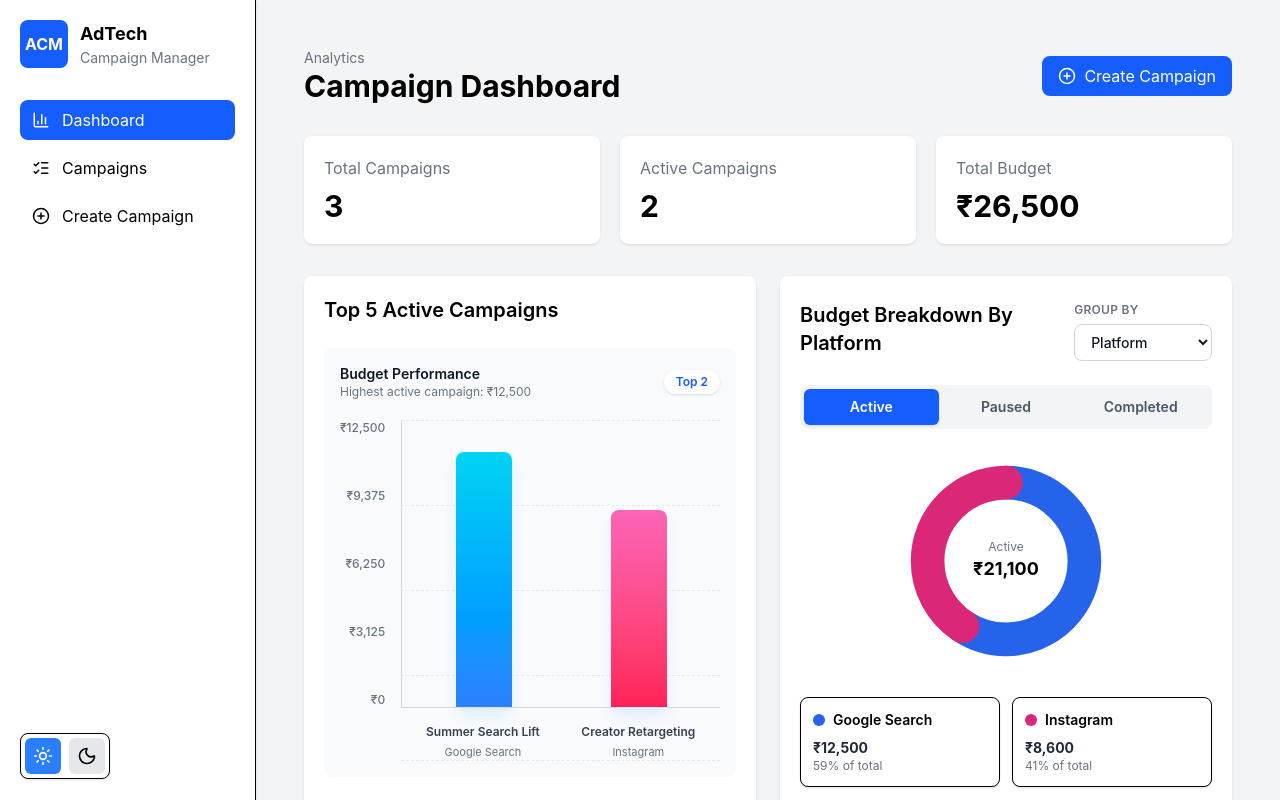
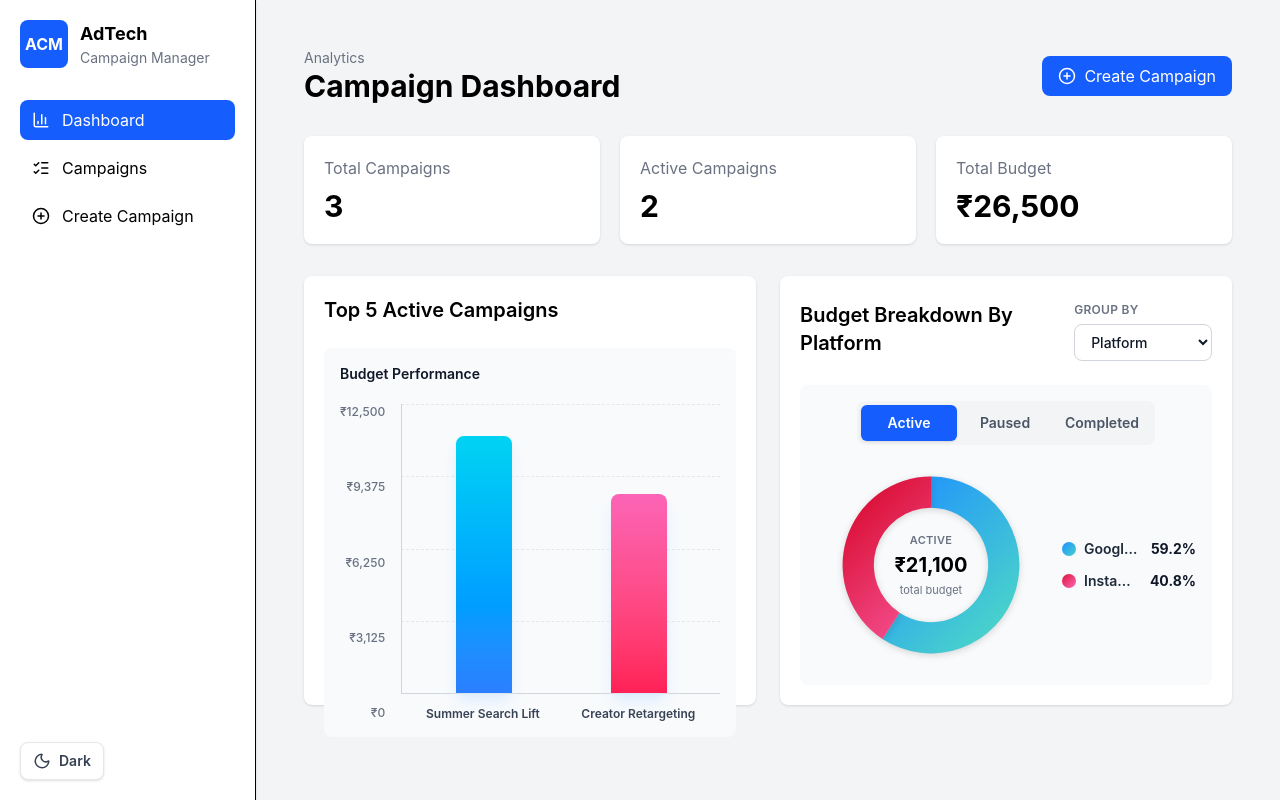
Before and after one commit to nishitavemula14/ADTECH-CAMPAIGN-MANAGER, a React (Vite) app in the folder adtech-campaign-manager/: page / in a window 1280 px wide. Built offline with nearby package versions, Linux system fonts and the light colour scheme.

Commit message:
feat: improve bar chart layout and styling

```diff
--- a/adtech-campaign-manager/src/Components/molecules/barChart.jsx
+++ b/adtech-campaign-manager/src/Components/molecules/barChart.jsx
@@ -28,37 +28,31 @@ export default function BarChart({ data }) {
   ];
 
   return (
-    <div className="relative w-full rounded-lg bg-slate-50 p-4">
-      <div className="mb-5 flex items-center justify-between gap-4">
+    <div className="relative flex h-full min-h-0 w-full flex-col overflow-hidden rounded-lg bg-slate-50 p-3 dark:bg-slate-950 sm:p-4">
+      <div className="mb-5 flex shrink-0 items-center justify-between gap-4">
         <div>
-          <p className="text-sm font-semibold text-gray-900">
+          <p className="text-sm font-semibold text-gray-900 dark:text-slate-100">
             Budget Performance
           </p>
-          <p className="text-xs text-gray-500">
-            Highest active campaign: {formatCurrency(maxBudget)}
-          </p>
+        </div>
       </div>
 
-        <span className="rounded-full bg-white px-3 py-1 text-xs font-semibold text-blue-600 shadow-sm">
-          Top {data.length}
-        </span>
-      </div>
-
-      <div className="flex gap-3">
-        <div className="flex h-72 flex-col justify-between pr-1 text-right text-xs font-medium text-gray-500">
+      <div className="flex min-h-0 flex-1 gap-2 overflow-hidden sm:gap-3">
+        <div className="flex h-full min-h-56 shrink-0 flex-col justify-between pr-1 text-right text-[10px] font-medium text-gray-500 dark:text-slate-400 sm:min-h-48 sm:text-xs">
           {yAxisValues.map((value) => (
             <span key={value}>{formatCurrency(value)}</span>
           ))}
         </div>
 
-        <div className="relative flex-1">
+        <div className="flex min-w-0 flex-1 flex-col">
+          <div className="relative min-h-56 flex-1 sm:min-h-48">
             <div className="absolute inset-0 flex flex-col justify-between">
               {yAxisValues.map((value) => (
-              <span key={value} className="border-t border-dashed border-gray-200" />
+                <span key={value} className="border-t border-dashed border-gray-200 dark:border-slate-800" />
               ))}
             </div>
 
-          <div className="relative flex h-72 items-end justify-around gap-4 border-b border-l border-gray-300 px-3">
+            <div className="relative flex h-full items-end justify-around gap-2 border-b border-l border-gray-300 px-2 dark:border-slate-700 sm:gap-4 sm:px-3">
               {data.map((campaign, index) => {
                 const budget = Number(campaign.budget);
                 const height = Math.max((budget / maxBudget) * 100, 6);
@@ -67,43 +61,43 @@ export default function BarChart({ data }) {
                 return (
                   <div
                     key={campaign.id}
-                  className="group flex h-full min-w-14 flex-1 flex-col items-center justify-end"
+                    className="group flex h-full min-w-0 flex-1 flex-col items-center justify-end"
                     onMouseEnter={() => setHoveredCampaign(campaign)}
                     onMouseLeave={() => setHoveredCampaign(null)}
                   >
-                  <p className="mb-2 rounded-full bg-white px-2 py-1 text-xs font-bold text-gray-700 opacity-0 shadow-sm transition group-hover:opacity-100">
+                    <p className="mb-2 rounded-full bg-white px-2 py-1 text-xs font-bold text-gray-700 opacity-0 shadow-sm transition group-hover:opacity-100 dark:bg-slate-900 dark:text-slate-200">
                       {formatCurrency(budget)}
                     </p>
 
                     <div
-                    className={`w-full max-w-14 rounded-t-lg bg-gradient-to-t ${color} shadow-lg shadow-blue-100 transition-all duration-300 group-hover:scale-x-110 group-hover:brightness-110`}
+                      className={`w-full max-w-14 rounded-t-lg bg-gradient-to-t ${color} shadow-lg shadow-blue-100 transition-all duration-300 group-hover:scale-x-105 group-hover:brightness-110 dark:shadow-none`}
                       style={{ height: `${height}%` }}
                     />
                   </div>
                 );
               })}
             </div>
+          </div>
 
-          <div className="mt-4 flex justify-around gap-4 px-3">
+          <div
+            className="grid shrink-0 gap-2 px-2 pt-3 sm:gap-4 sm:px-3"
+            style={{ gridTemplateColumns: `repeat(${data.length}, minmax(0, 1fr))` }}
+          >
             {data.map((campaign) => (
-              <div
+              <p
                 key={campaign.id}
-                className="min-w-14 flex-1 text-center"
+                title={campaign.name}
+                className="line-clamp-2 min-w-0 text-center text-[11px] font-semibold leading-tight text-gray-700 dark:text-slate-200 sm:text-xs"
               >
-                <p className="line-clamp-2 text-xs font-semibold text-gray-700">
                 {campaign.name}
               </p>
-                <p className="mt-1 text-[11px] text-gray-500">
-                  {campaign.platform}
-                </p>
-              </div>
             ))}
           </div>
         </div>
       </div>
 
       {hoveredCampaign && (
-        <div className="absolute right-4 top-20 z-10 w-56 rounded-lg border border-gray-200 bg-white p-3 text-sm shadow-xl">
+        <div className="absolute right-4 top-20 z-10 w-56 rounded-lg border border-gray-200 bg-white p-3 text-sm shadow-xl dark:border-slate-700 dark:bg-slate-900">
           <p className="font-bold text-violet-600">
             {hoveredCampaign.name}
           </p>
--- a/adtech-campaign-manager/src/Components/molecules/donutChart.jsx
+++ b/adtech-campaign-manager/src/Components/molecules/donutChart.jsx
@@ -1,31 +1,42 @@
 import { useState } from "react";
 
 const GROUP_COLORS = {
-  "Google Search": "#2563EB",
-  "Google Ads": "#2563EB",
-  Facebook: "#16A34A",
-  Instagram: "#DB2777",
-  LinkedIn: "#7C3AED",
-  YouTube: "#F97316",
-  Twitter: "#0891B2",
-  X: "#0F766E",
-  All: "#64748B",
-  "18-24": "#06B6D4",
-  "25-34": "#22C55E",
-  "35-44": "#F59E0B",
-  "35+": "#EF4444",
-  "45+": "#7C3AED",
+  "Google Search": "royalblue",
+  "Google Ads": "royalblue",
+  Facebook: "forestgreen",
+  Instagram: "mediumvioletred",
+  LinkedIn: "blueviolet",
+  YouTube: "darkorange",
+  Twitter: "darkcyan",
+  X: "teal",
+  All: "slategray",
+  "18-24": "darkturquoise",
+  "25-34": "limegreen",
+  "35-44": "orange",
+  "35+": "tomato",
+  "45+": "blueviolet",
 };
 
 const FALLBACK_COLORS = [
-  "#2563EB",
-  "#16A34A",
-  "#DB2777",
-  "#F97316",
-  "#7C3AED",
-  "#0891B2",
-  "#DC2626",
-  "#65A30D",
+  "royalblue",
+  "forestgreen",
+  "mediumvioletred",
+  "darkorange",
+  "blueviolet",
+  "darkcyan",
+  "firebrick",
+  "yellowgreen",
+];
+
+const DONUT_GRADIENTS = [
+  ["dodgerblue", "mediumturquoise"],
+  ["crimson", "hotpink"],
+  ["mediumseagreen", "lightseagreen"],
+  ["orange", "sandybrown"],
+  ["mediumslateblue", "royalblue"],
+  ["darkturquoise", "deepskyblue"],
+  ["tomato", "firebrick"],
+  ["yellowgreen", "olivedrab"],
 ];
 
 function formatCurrency(value) {
@@ -36,19 +47,60 @@ function getColor(name, index) {
   return GROUP_COLORS[name] || FALLBACK_COLORS[index % FALLBACK_COLORS.length];
 }
 
+function getGradient(index) {
+  return DONUT_GRADIENTS[index % DONUT_GRADIENTS.length];
+}
+
+function polarToCartesian(center, radius, angleInDegrees) {
+  const angleInRadians = ((angleInDegrees - 90) * Math.PI) / 180;
+
+  return {
+    x: center + radius * Math.cos(angleInRadians),
+    y: center + radius * Math.sin(angleInRadians),
+  };
+}
+
+function describeDonutSegment(startAngle, endAngle, outerRadius, innerRadius) {
+  const center = 60;
+  const largeArcFlag = endAngle - startAngle > 180 ? 1 : 0;
+  const outerStart = polarToCartesian(center, outerRadius, startAngle);
+  const outerEnd = polarToCartesian(center, outerRadius, endAngle);
+  const innerStart = polarToCartesian(center, innerRadius, startAngle);
+  const innerEnd = polarToCartesian(center, innerRadius, endAngle);
+
+  if (endAngle - startAngle >= 359.99) {
+    return [
+      `M ${center} ${center - outerRadius}`,
+      `A ${outerRadius} ${outerRadius} 0 1 1 ${center} ${center + outerRadius}`,
+      `A ${outerRadius} ${outerRadius} 0 1 1 ${center} ${center - outerRadius}`,
+      `M ${center} ${center - innerRadius}`,
+      `A ${innerRadius} ${innerRadius} 0 1 0 ${center} ${center + innerRadius}`,
+      `A ${innerRadius} ${innerRadius} 0 1 0 ${center} ${center - innerRadius}`,
+      "Z",
+    ].join(" ");
+  }
+
+  return [
+    `M ${outerStart.x} ${outerStart.y}`,
+    `A ${outerRadius} ${outerRadius} 0 ${largeArcFlag} 1 ${outerEnd.x} ${outerEnd.y}`,
+    `L ${innerEnd.x} ${innerEnd.y}`,
+    `A ${innerRadius} ${innerRadius} 0 ${largeArcFlag} 0 ${innerStart.x} ${innerStart.y}`,
+    "Z",
+  ].join(" ");
+}
+
 export default function BudgetDonutChart({
   data,
   totalBudget,
-  groupBy,
   selectedStatus,
   statusOptions,
   onStatusChange,
 }) {
   const [hoveredItem, setHoveredItem] = useState(null);
-  const radius = 42;
-  const circumference = 2 * Math.PI * radius;
-  const groupLabel = groupBy === "ageGroup" ? "Age" : "Platform";
-  const detailLabel = groupBy === "ageGroup" ? "Platform" : "Age";
+  const outerRadius = 51;
+  const innerRadius = 33;
+  const selectedStatusLabel =
+    selectedStatus.charAt(0).toUpperCase() + selectedStatus.slice(1);
 
   const segments = data.reduce((items, item, index) => {
     const previousOffset =
@@ -62,16 +114,26 @@ export default function BudgetDonutChart({
       {
         ...item,
         color: getColor(item.name, index),
+        gradient: getGradient(index),
         offset: previousOffset,
         percentage,
       },
     ];
   }, []);
+  const focusedItem = hoveredItem || null;
+  const centerValue = focusedItem
+    ? formatCurrency(focusedItem.budget)
+    : formatCurrency(totalBudget);
+  const centerLabel = focusedItem ? focusedItem.name : selectedStatusLabel;
+  const centerSubLabel = focusedItem
+    ? `${(focusedItem.percentage * 100).toFixed(1)}% of total`
+    : "total budget";
+  const tooltipCampaign = hoveredItem?.campaigns?.[0];
 
   return (
-    <div className="flex w-full flex-col items-center">
-      <div className="mb-5 flex w-full justify-center">
-        <div className="grid w-full max-w-md grid-cols-3 rounded-lg bg-gray-100 p-1">
+    <div className="relative flex h-full min-h-0 w-full flex-col overflow-hidden rounded-lg bg-slate-50 p-3 dark:bg-slate-950 sm:p-4">
+      <div className="mb-4 flex w-full shrink-0 justify-center">
+        <div className="grid w-full grid-cols-3 rounded-lg bg-gray-100 p-1 dark:bg-slate-800 sm:inline-flex sm:w-auto">
           {statusOptions.map((status) => {
             const isActive = selectedStatus === status.value;
 
@@ -80,10 +142,10 @@ export default function BudgetDonutChart({
                 key={status.value}
                 type="button"
                 onClick={() => onStatusChange(status.value)}
-                className={`rounded-md px-3 py-2 text-sm font-semibold transition ${
+                className={`h-9 rounded-md px-2 text-xs font-semibold transition sm:min-w-24 sm:px-3 sm:text-sm ${
                   isActive
                     ? "bg-blue-600 text-white shadow"
-                    : "text-gray-600 hover:bg-white hover:text-gray-900"
+                    : "text-gray-600 hover:bg-white hover:text-gray-900 dark:text-slate-300 dark:hover:bg-slate-700 dark:hover:text-white"
                 }`}
               >
                 {status.label}
@@ -93,146 +155,164 @@ export default function BudgetDonutChart({
         </div>
       </div>
 
-      <div className="relative h-56 w-56">
+      <div className="grid min-h-0 w-full flex-1 grid-cols-1 gap-4 overflow-visible lg:grid-cols-[minmax(230px,0.78fr)_minmax(0,1fr)]">
+        <div className="relative flex min-h-0 items-center justify-center">
+          <div className="relative h-44 w-44 shrink-0 sm:h-52 sm:w-52">
             {data.length > 0 ? (
               <>
-            <svg viewBox="0 0 120 120" className="h-full w-full -rotate-90">
+                <svg
+                  viewBox="0 0 120 120"
+                  className="h-full w-full"
+                >
+                  <defs>
+                    {segments.map((item, index) => (
+                      <linearGradient
+                        key={item.name}
+                        id={`donut-gradient-${index}`}
+                        x1="24"
+                        x2="96"
+                        y1="24"
+                        y2="96"
+                        gradientUnits="userSpaceOnUse"
+                      >
+                        <stop offset="0%" stopColor={item.gradient[0]} />
+                        <stop offset="100%" stopColor={item.gradient[1]} />
+                      </linearGradient>
+                    ))}
+                  </defs>
+
                   <circle
                     cx="60"
                     cy="60"
-                r={radius}
+                    r="42"
                     fill="none"
-                stroke="#E5E7EB"
+                    stroke="currentColor"
                     strokeWidth="18"
+                    className="text-gray-200 dark:text-slate-800"
                   />
 
-              {segments.map((item) => {
-                const length = item.percentage * circumference;
-                const dashOffset = -item.offset * circumference;
+                  {segments.map((item, index) => {
+                    const startAngle = item.offset * 360;
+                    const endAngle = startAngle + item.percentage * 360;
+                    const isFocused = focusedItem?.name === item.name;
+
                     return (
-                  <circle
+                      <path
                         key={item.name}
-                    cx="60"
-                    cy="60"
-                    r={radius}
-                    fill="none"
-                    stroke={item.color}
-                    strokeWidth="18"
-                    strokeDasharray={`${length} ${circumference}`}
-                    strokeDashoffset={dashOffset}
-                    strokeLinecap="round"
-                    className="cursor-pointer transition-all duration-300 hover:opacity-80"
-                    onMouseEnter={() =>
-                      setHoveredItem({
-                        ...item,
-                        percentage: item.percentage * 100,
-                      })
-                    }
+                        d={describeDonutSegment(
+                          startAngle,
+                          endAngle,
+                          outerRadius,
+                          innerRadius
+                        )}
+                        fill={`url(#donut-gradient-${index})`}
+                        fillRule="evenodd"
+                        className={`cursor-pointer drop-shadow-sm transition-all duration-300 dark:drop-shadow-none ${
+                          focusedItem && !isFocused
+                            ? "opacity-35"
+                            : "opacity-100 hover:brightness-110"
+                        }`}
+                        onMouseEnter={() => setHoveredItem(item)}
                         onMouseLeave={() => setHoveredItem(null)}
                       />
                     );
                   })}
                 </svg>
 
-            <div className="absolute inset-0 flex flex-col items-center justify-center">
-              <p className="text-xs text-gray-500">
-                {selectedStatus.charAt(0).toUpperCase() + selectedStatus.slice(1)}
+                <div className="absolute inset-0 flex flex-col items-center justify-center px-6 text-center">
+                  <p className="max-w-24 truncate text-[11px] font-semibold uppercase tracking-wide text-gray-500 dark:text-slate-400">
+                    {centerLabel}
                   </p>
-              <h2 className="text-lg font-bold">
-                {formatCurrency(totalBudget)}
+                  <h2 className="mt-1 text-xl font-bold leading-tight">
+                    {centerValue}
                   </h2>
+                  <p className="mt-1 text-[11px] text-gray-500 dark:text-slate-400">
+                    {centerSubLabel}
+                  </p>
                 </div>
               </>
             ) : (
-          <div className="flex h-full w-full items-center justify-center rounded-full border-[18px] border-gray-200">
+              <div className="flex h-full w-full items-center justify-center rounded-full border-[18px] border-gray-200 dark:border-slate-800">
                 <div className="px-4 text-center">
-              <p className="text-xs font-medium text-gray-500">
-                {selectedStatus.charAt(0).toUpperCase() + selectedStatus.slice(1)}
+                  <p className="text-xs font-medium text-gray-500 dark:text-slate-400">
+                    {selectedStatusLabel}
                   </p>
-              <p className="mt-1 text-sm font-bold text-gray-400">
+                  <p className="mt-1 text-sm font-bold text-gray-400 dark:text-slate-500">
                     No {selectedStatus} data
                   </p>
                 </div>
               </div>
             )}
-
-        {hoveredItem && (
-          <div className="absolute left-1/2 top-1/2 z-10 w-64 -translate-x-1/2 translate-y-6 rounded-lg border border-gray-200 bg-white p-3 text-left shadow-lg">
-            <div className="mb-2 flex items-center gap-2">
-              <span
-                className="h-3 w-3 rounded-full"
-                style={{ backgroundColor: hoveredItem.color }}
-              />
-              <p
-                className="text-sm font-bold"
-                style={{ color: hoveredItem.color }}
-              >
-                {groupLabel}: {hoveredItem.name}
-              </p>
+          </div>
         </div>
 
-            <p className="text-sm font-semibold text-emerald-600">
-              Budget: {formatCurrency(hoveredItem.budget)}
-            </p>
-            <p className="text-xs font-medium text-sky-600">
-              {hoveredItem.percentage.toFixed(1)}% of total
-            </p>
-
-            <div className="mt-2 max-h-28 space-y-1 overflow-auto border-t border-gray-100 pt-2">
-              {hoveredItem.campaigns.map((campaign) => (
-                <div key={campaign.id} className="text-xs leading-5">
-                  <p className="font-semibold text-violet-600">
-                    {campaign.name}
-                  </p>
-                  <p className="text-rose-600">
-                    {detailLabel}:{" "}
-                    {groupBy === "ageGroup"
-                      ? campaign.platform
-                      : campaign.ageGroup}
-                  </p>
-                  <p className="text-emerald-600">
-                    Budget: {formatCurrency(campaign.budget)}
-                  </p>
-                </div>
-              ))}
-            </div>
-          </div>
-        )}
-      </div>
-
-      {segments.length > 0 && (
-      <div className="mt-6 grid w-full grid-cols-1 gap-3 sm:grid-cols-2">
+        <div className="min-h-0 overflow-hidden">
+          {segments.length > 0 ? (
+            <div className="flex h-full flex-col justify-center gap-3">
               {segments.map((item) => {
                 const percentage =
                   totalBudget === 0
                     ? 0
-              : ((item.budget / totalBudget) * 100).toFixed(0);
+                    : ((item.budget / totalBudget) * 100).toFixed(1);
 
                 return (
                   <div
                     key={item.name}
-              className="rounded-lg border bg-white p-3 shadow-sm transition hover:shadow-md"
+                    className="grid grid-cols-[minmax(0,1fr)_auto] items-center gap-3"
                   >
+                    <div className="min-w-0">
                       <div className="flex items-center gap-2">
                         <span
-                  className="h-3 w-3 rounded-full"
-                  style={{ backgroundColor: item.color }}
+                          className="h-3.5 w-3.5 shrink-0 rounded-full"
+                          style={{
+                            background: `linear-gradient(135deg, ${item.gradient[0]}, ${item.gradient[1]})`,
+                          }}
                         />
-                <p className="text-sm font-semibold">{item.name}</p>
+                        <p className="truncate text-sm font-semibold text-gray-800 dark:text-slate-200">
+                          {item.name}
+                        </p>
+                      </div>
                     </div>
 
-              <div className="mt-2">
-                <p className="text-sm font-bold text-gray-800">
-                  {formatCurrency(item.budget)}
-                </p>
-                <p className="text-xs text-gray-500">
-                  {percentage}% of total
+                    <div className="text-right">
+                      <p className="text-sm font-bold text-gray-900 dark:text-slate-100">
+                        {percentage}%
                       </p>
                     </div>
                   </div>
                 );
               })}
             </div>
+          ) : (
+            <div className="flex h-full items-center justify-center rounded-lg border border-dashed border-gray-200 p-6 text-center text-sm font-semibold text-gray-400 dark:border-slate-800 dark:text-slate-500">
+              No {selectedStatus} campaign values
+            </div>
+          )}
+        </div>
+      </div>
+
+      {hoveredItem && tooltipCampaign && (
+        <div className="pointer-events-none absolute left-1/2 top-24 z-20 w-56 -translate-x-1/2 rounded-lg border border-gray-200 bg-white p-3 text-sm shadow-xl dark:border-slate-700 dark:bg-slate-900 sm:left-[210px] sm:top-28 sm:translate-x-0">
+          <p className="truncate font-bold text-violet-600">
+            {tooltipCampaign.name}
+          </p>
+          <p className="mt-1 font-semibold text-emerald-600">
+            Budget: {formatCurrency(tooltipCampaign.budget)}
+          </p>
+          <p className="text-sky-600">
+            Platform: {tooltipCampaign.platform}
+          </p>
+          <p className="text-rose-600">
+            Age: {tooltipCampaign.ageGroup}
+          </p>
+
+          {hoveredItem.campaigns.length > 1 && (
+            <p className="mt-2 text-xs font-semibold text-gray-500 dark:text-slate-400">
+              +{hoveredItem.campaigns.length - 1} more campaign
+              {hoveredItem.campaigns.length - 1 === 1 ? "" : "s"}
+            </p>
+          )}
+        </div>
       )}
     </div>
   );
--- a/adtech-campaign-manager/src/Components/molecules/themeSwitcher.jsx
+++ b/adtech-campaign-manager/src/Components/molecules/themeSwitcher.jsx
@@ -1,41 +1,58 @@
-import { useEffect, useState } from "react";
+import { useLayoutEffect, useState } from "react";
 import { Sun, Moon } from "lucide-react";
 
+const THEME_KEY = "theme";
+const THEMES = {
+  light: "light",
+  dark: "dark",
+};
+
+function getPreferredTheme() {
+  const savedTheme = localStorage.getItem(THEME_KEY);
+
+  if (savedTheme === THEMES.light || savedTheme === THEMES.dark) {
+    return savedTheme;
+  }
+
+  return window.matchMedia("(prefers-color-scheme: dark)").matches
+    ? THEMES.dark
+    : THEMES.light;
+}
+
+function applyTheme(theme) {
+  const isDark = theme === THEMES.dark;
+
+  document.documentElement.classList.toggle(THEMES.dark, isDark);
+  document.body.classList.toggle(THEMES.dark, isDark);
+  document.documentElement.style.colorScheme = theme;
+  localStorage.setItem(THEME_KEY, theme);
+}
+
 export default function ThemeSwitcher() {
-  const [theme, setTheme] = useState("light");
+  const [theme, setTheme] = useState(getPreferredTheme);
+  const isDark = theme === THEMES.dark;
 
-
-  useEffect(() => {
-    if (theme === "dark") {
-      document.documentElement.classList.add("dark");
-    } else {
-      document.documentElement.classList.remove("dark");
-    }
+  useLayoutEffect(() => {
+    applyTheme(theme);
   }, [theme]);
 
+  function toggleTheme() {
+    const nextTheme = isDark ? THEMES.light : THEMES.dark;
+
+    applyTheme(nextTheme);
+    setTheme(nextTheme);
+  }
+
   return (
-    <div className="flex items-center inline-flex gap-2 rounded-lg border p-1 bg-white shadow">
-      <button
-        onClick={() => setTheme("light")}
-        className={`p-2 rounded-md ${
-          theme === "light"
-            ? "bg-blue-500 text-white"
-            : "bg-gray-200 text-black"
-        }`}
-      >
-        <Sun size={20} />
-      </button>
-
-      <button
-        onClick={() => setTheme("dark")}
-        className={`p-2 rounded-md ${
-          theme === "dark"
-            ? "bg-blue-500 text-white"
-            : "bg-gray-200 text-black"
-        }`}
-      >
-        <Moon size={20} />
-      </button>
-    </div>
+    <button
+      type="button"
+      aria-label={isDark ? "Switch to light theme" : "Switch to dark theme"}
+      aria-pressed={isDark}
+      onClick={toggleTheme}
+      className="inline-flex items-center gap-2 rounded-lg border border-gray-200 bg-white px-3 py-2 text-sm font-semibold text-gray-700 shadow transition hover:bg-gray-100 dark:border-slate-700 dark:bg-slate-900 dark:text-slate-200 dark:hover:bg-slate-800"
+    >
+      {isDark ? <Sun size={18} /> : <Moon size={18} />}
+      {isDark ? "Light" : "Dark"}
+    </button>
   );
 }
```
Lines whose indentation alone changed are shown as unchanged.
